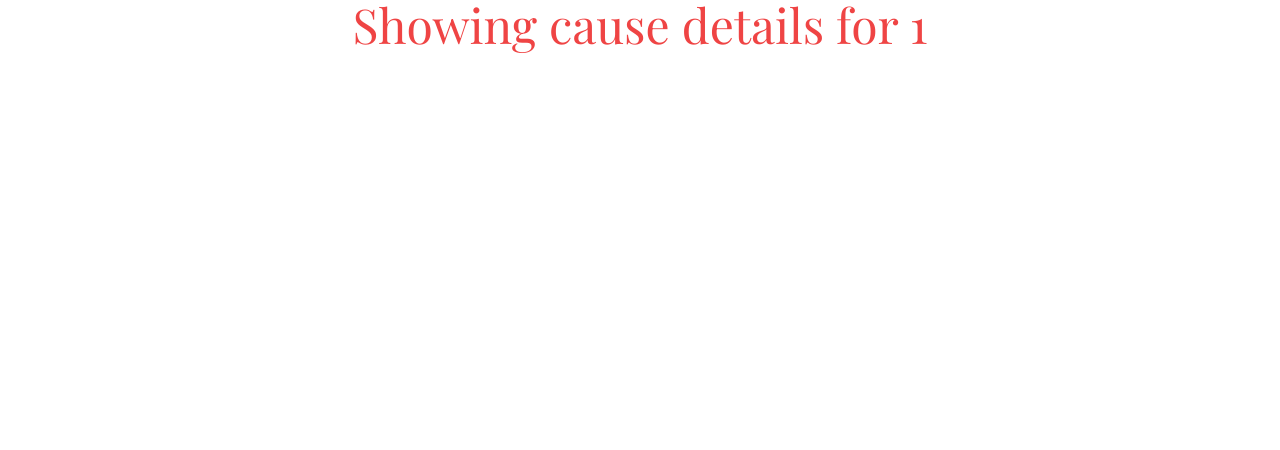
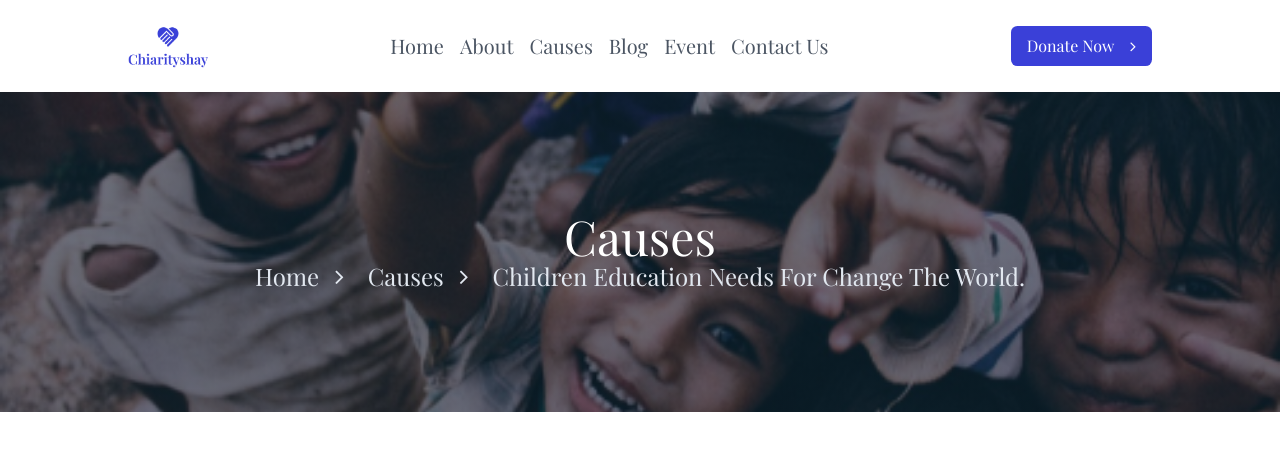
Before and after one commit to RajniAttri/CharityConnect, a React (Vite) app: page /causes/1 in a window 1280 px wide. Shown: the top 450 px of the page. Built offline with nearby package versions, Linux system fonts and the light colour scheme; a web font is replaced by a local one.

Commit message:
Update general hero aguments

```diff
--- a/src/components/layout/GeneralHero.jsx
+++ b/src/components/layout/GeneralHero.jsx
@@ -2,7 +2,7 @@ import React from 'react'
 import { Outlet, Link } from "react-router-dom";
 
 function GeneralHero(props) {
-    const {image,title}=props;
+    const {image,subTitle,title}=props;
     const backgroundImageStyle = {
       backgroundImage: `linear-gradient(rgba(15, 23, 43, 0.6), rgba(15, 23, 43, 0.6)), url(${image})`,
       backgroundSize: "cover",
@@ -29,6 +29,8 @@ function GeneralHero(props) {
             </p>
             <i className="fa fa-angle-right pr-2"></i>
             <p>{title}</p>
+            <i className="fa fa-angle-right pr-2"></i>
+            <p>{subTitle}</p>
           </div>
         </div>
       </div>
--- a/src/pages/causes/CauseDetails.jsx
+++ b/src/pages/causes/CauseDetails.jsx
@@ -1,14 +1,25 @@
 import React from "react";
+import image from "../../assets/images/Rectangle 2.png";
 import { useParams } from "react-router-dom";
+import Header from "../../components/layout/Header"
+import GeneralHero from "../../components/layout/GeneralHero";
+import { donations } from "../causes/data/data";
 
 function CauseDetails() {
   const id = useParams().id;
   // Fetch cause data from an data store using the id parameter.
+const cause = donations.find(donation => donation.id == id);
+
+
+
+
 
   return (
-    <div className="flex justify-center text-5xl text-red-500">
-      Showing cause details for {id}
-    </div>
+    <>
+   <Header  outerCircle=""></Header>
+   <GeneralHero title="Causes" subTitle={cause?.title||"no title"} image={image}></GeneralHero>
+
+    </>
   );
 }
 
--- a/src/pages/causes/Causes.jsx
+++ b/src/pages/causes/Causes.jsx
@@ -14,7 +14,7 @@ function Causes() {
   return (
     <div className="">
       <Header outerCircle=""></Header>
-      <GeneralHero title="Causes" image={image}></GeneralHero>
+      <GeneralHero title="Causes" subTitle="Causes List" image={image}></GeneralHero>
       <CausesSection ></CausesSection>
       <Pagination></Pagination>
       <StatisticsSection></StatisticsSection>
```
Also changed, not shown: src/pages/causes/components/CausesSection.jsx (+0 -106 lines).
